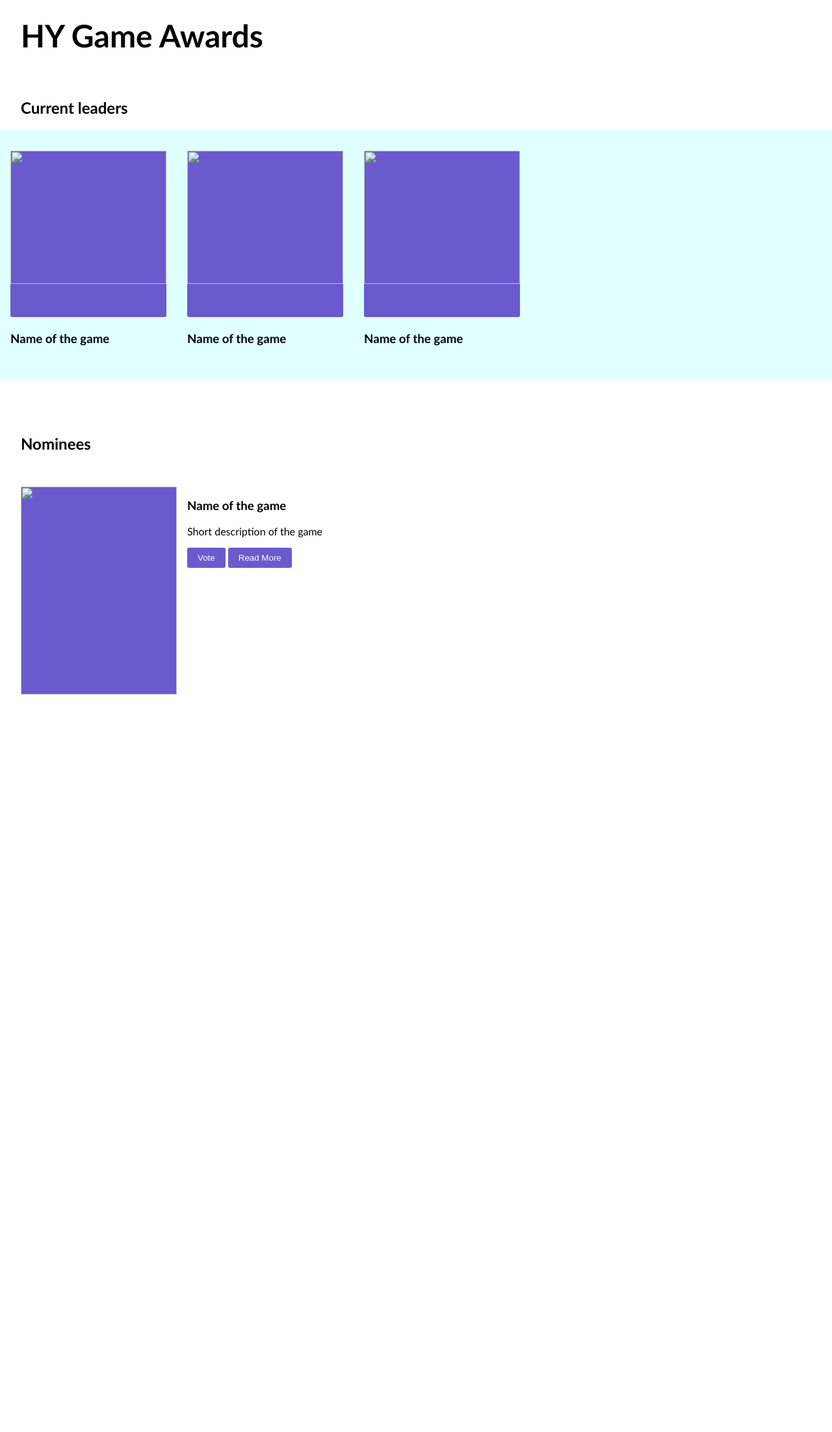
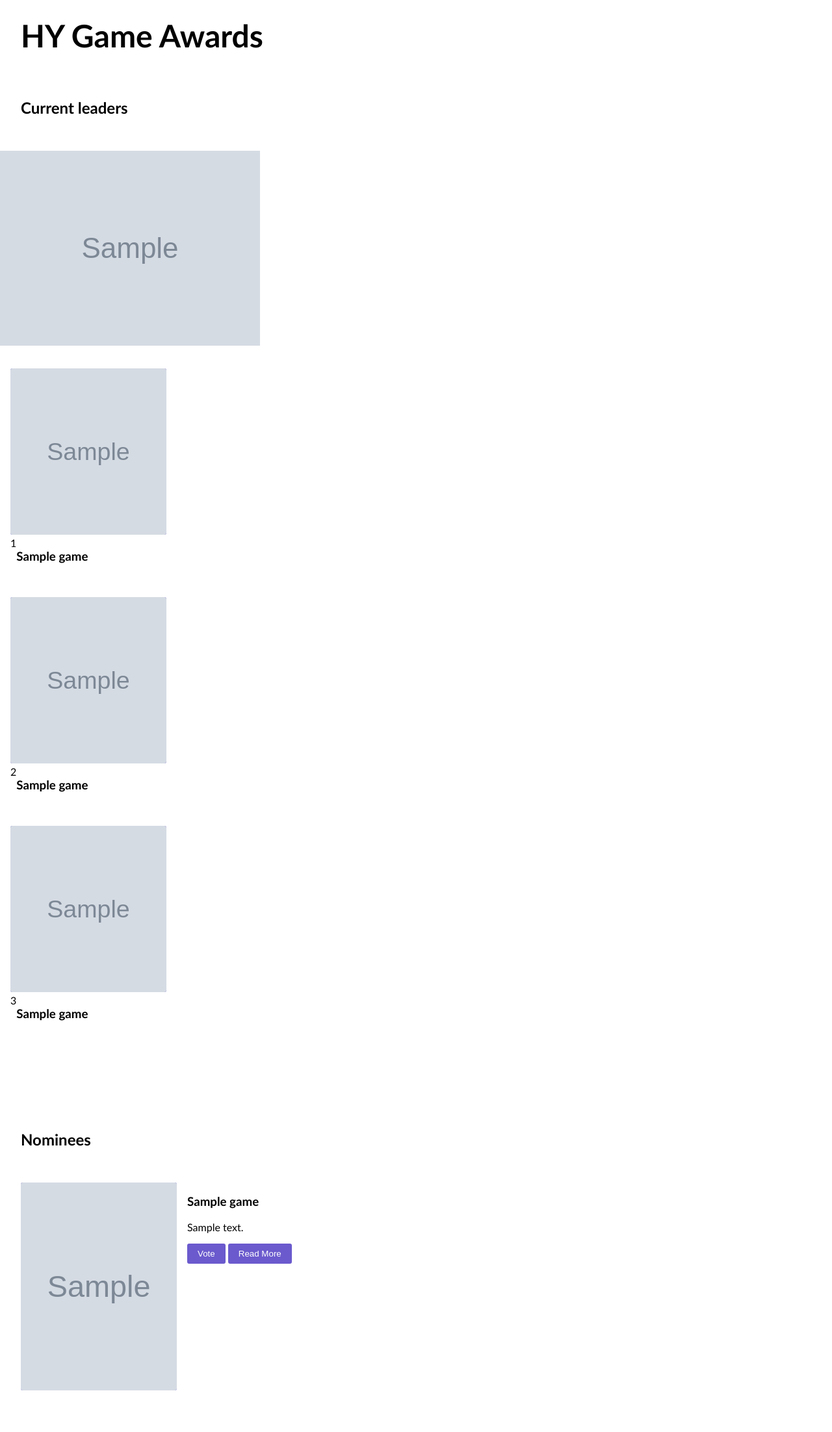
Before and after one commit to sutigit/tsoha-project, a Flask app: template templates/index.html in a window 1280 px wide. Shown: the part 133-2337 px from the top of the page at 65% size. Before the commit the page ends 1202 px from the top, so only its background shows below. Run offline with Flask 3, Linux system fonts and the light colour scheme; the template is opened without the code that fills it: most values are stand-ins (such as "Sample title", 1, 10 or a date in 2020); grey boxes marked "Sample" are stand-in pictures.

Commit message:
create leaderboard

```diff
--- a/templates/index.html
+++ b/templates/index.html
@@ -49,18 +49,38 @@
 
         <section class="py-2">
             <h2 class="px-2">Current leaders</h2>
-            <div class="light-background flex-horizontal">
-                <div class="game-card">
-                    <img src="" alt="">
-                    <h3>Name of the game</h3>
+            <div class="px-4 py-2 leaderboard">
+
+                <div class="leaderboard-background">
+                    {% set game = games[0] %}
+                    <img src={{ game.image }} alt={{ game.name }}>
                 </div>
-                <div class="game-card">
-                    <img src="" alt="">
-                    <h3>Name of the game</h3>
+
+                <div class="game-card top-1">
+                    {% set game = games[0] %}
+                    <img src={{ game.image }} alt={{ game.name }}>
+                    <div class="flex-horizontal gap-1">
+                        <div class="rank">1</div>
+                        <h3 class="light-color">{{ game.name }}</h3>
+                    </div>
                 </div>
-                <div class="game-card">
-                    <img src="" alt="">
-                    <h3>Name of the game</h3>
+
+                <div class="game-card top-2">
+                    {% set game = games[1] %}
+                    <img src={{ game.image }} alt={{ game.name }}>
+                    <div class="flex-horizontal gap-1">
+                        <div class="rank">2</div>
+                        <h3 class="light-color">{{ game.name }}</h3>
+                    </div>
+                </div>
+
+                <div class="game-card top-3">
+                    {% set game = games[2] %}
+                    <img src={{ game.image }} alt={{ game.name }}>
+                    <div class="flex-horizontal gap-1">
+                        <div class="rank">3</div>
+                        <h3 class="light-color">{{ game.name }}</h3>
+                    </div>
                 </div>
             </div>
         </section>
@@ -68,21 +88,23 @@
         <section class="p-2">
             <h2>Nominees</h2>
             <div>
+                {% for game in games %}
                 <div class="nominee-card py-2">
-                    <img src="" alt="">
+                    <img src={{ game.image }} alt={{ game.name }}>
                     <div class="nominee-card-info">
-                        <h3>Name of the game</h3>
-                        <p>Short description of the game</p>
+                        <h3>{{ game.name }}</h3>
+                        <p>{{ game.description }}</p>
                         <div>
                             <a href="/vote">
                                 <button>Vote</button>
                             </a>
-                            <a href="/gamepage">
+                            <a href="/gamepage/">
                                 <button>Read More</button>
                             </a>
                         </div>
                     </div>
                 </div>
+                {% endfor %}
             </div>
     </main>
 
```
